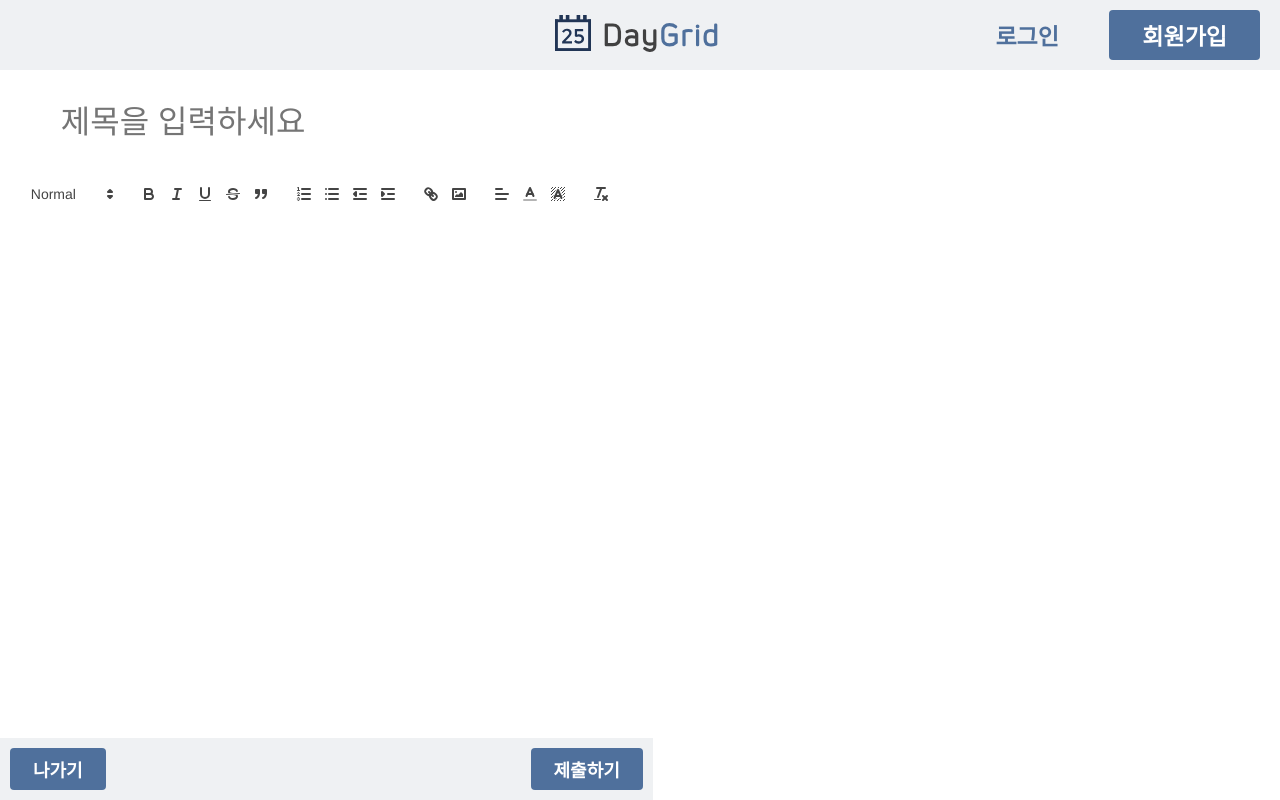
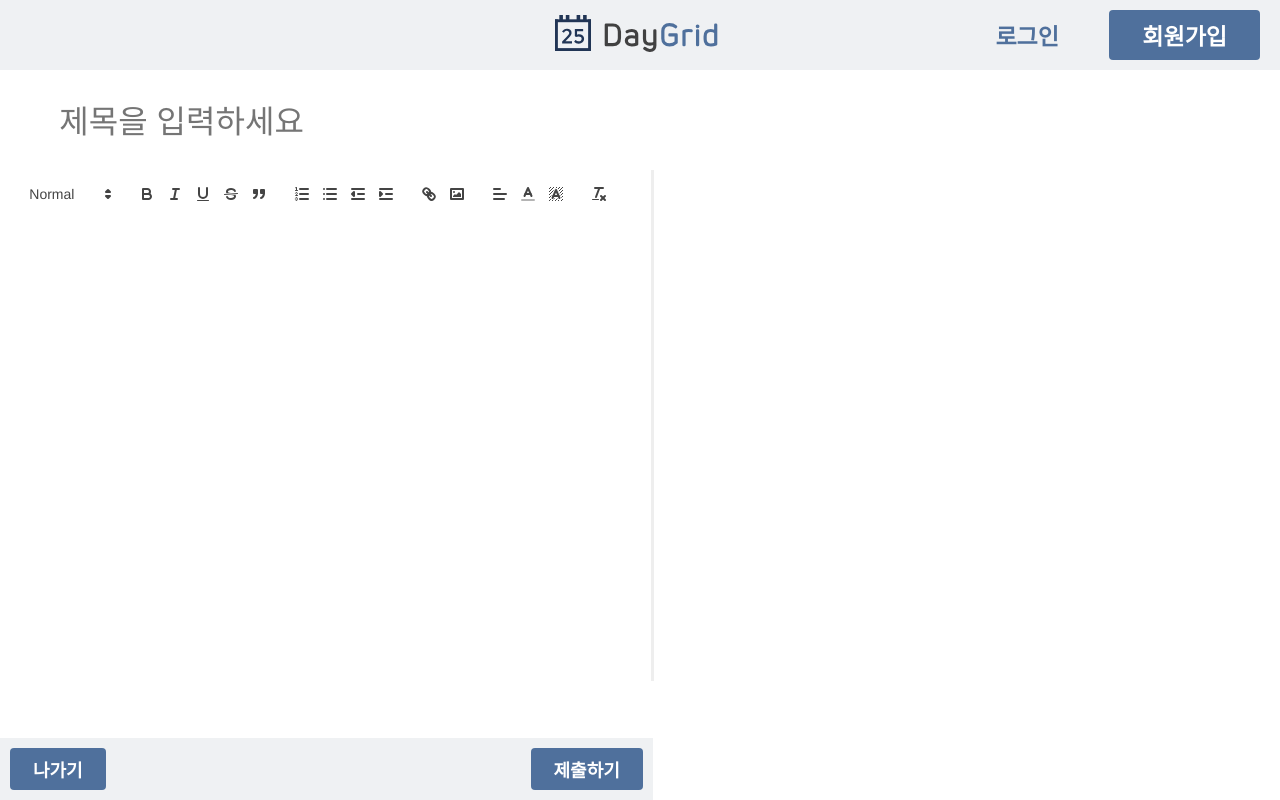
Before and after one commit to Team-Maltesers/DayGrid, a React app in the folder client/: page /diary-write in a window 1280 px wide. Built offline with nearby package versions, Linux system fonts and the light colour scheme; a web font is replaced by a local one.

Commit message:
✨ Feat: 다이어리 글쓰기 페이지 구분선 추가

```diff
--- a/client/src/components/DiaryWrite.tsx
+++ b/client/src/components/DiaryWrite.tsx
@@ -115,6 +115,7 @@ function DiaryWrite() {
           </button>
         </div>
       </div>
+      <div className={classes.diaryWrite__line}></div>
       <div className={classes.diaryWrite__preview}>
         <h1 className={classes.diaryWrite__preview__title}>{title}</h1>
         <ReactQuill
--- a/client/src/styles/DiaryWrite.module.css
+++ b/client/src/styles/DiaryWrite.module.css
@@ -23,6 +23,13 @@
     justify-content: space-between;
     background-color: var(--main-color);
 }
+.diaryWrite__line{
+
+  margin: 100px 0;
+  width: 1px;
+  height: 70%;
+  border-right: 3px solid rgb(238, 238, 238);
+}
 .diaryWrite__preview{
     overflow: auto;
 }
```
